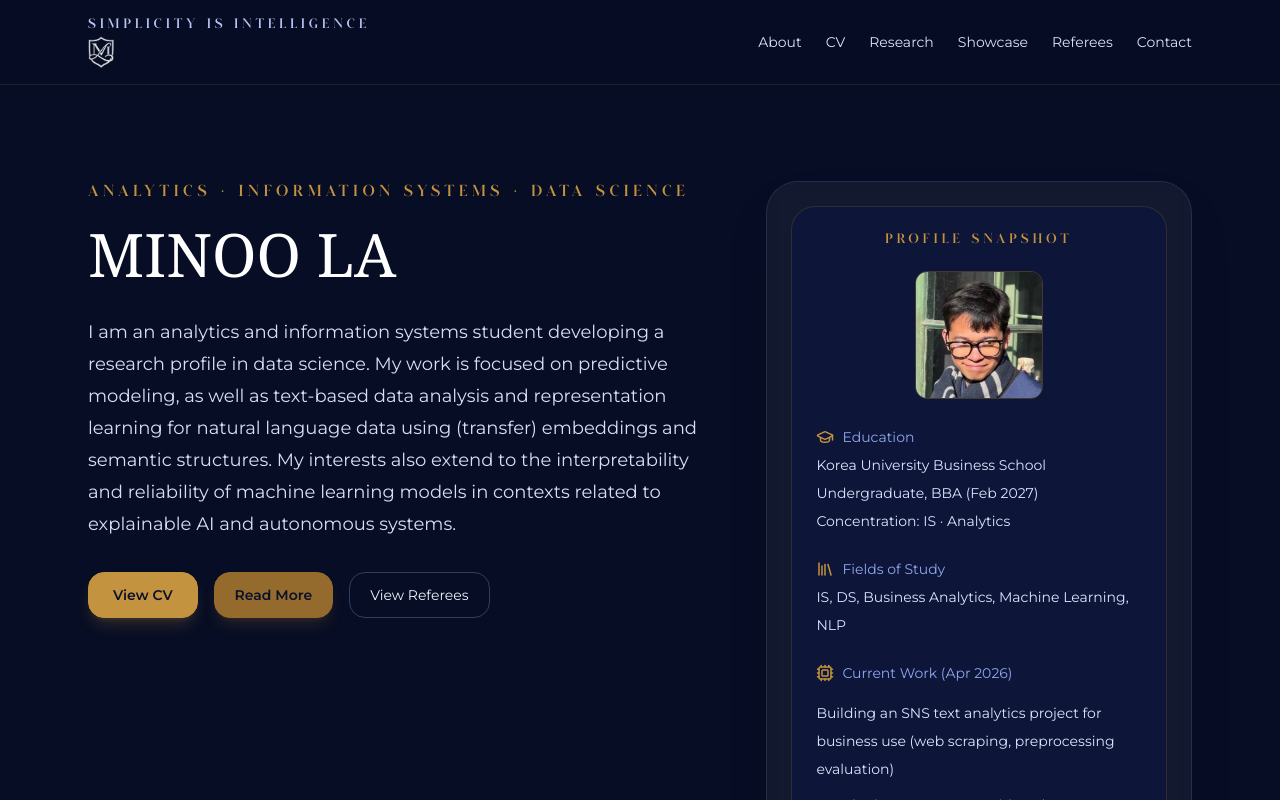
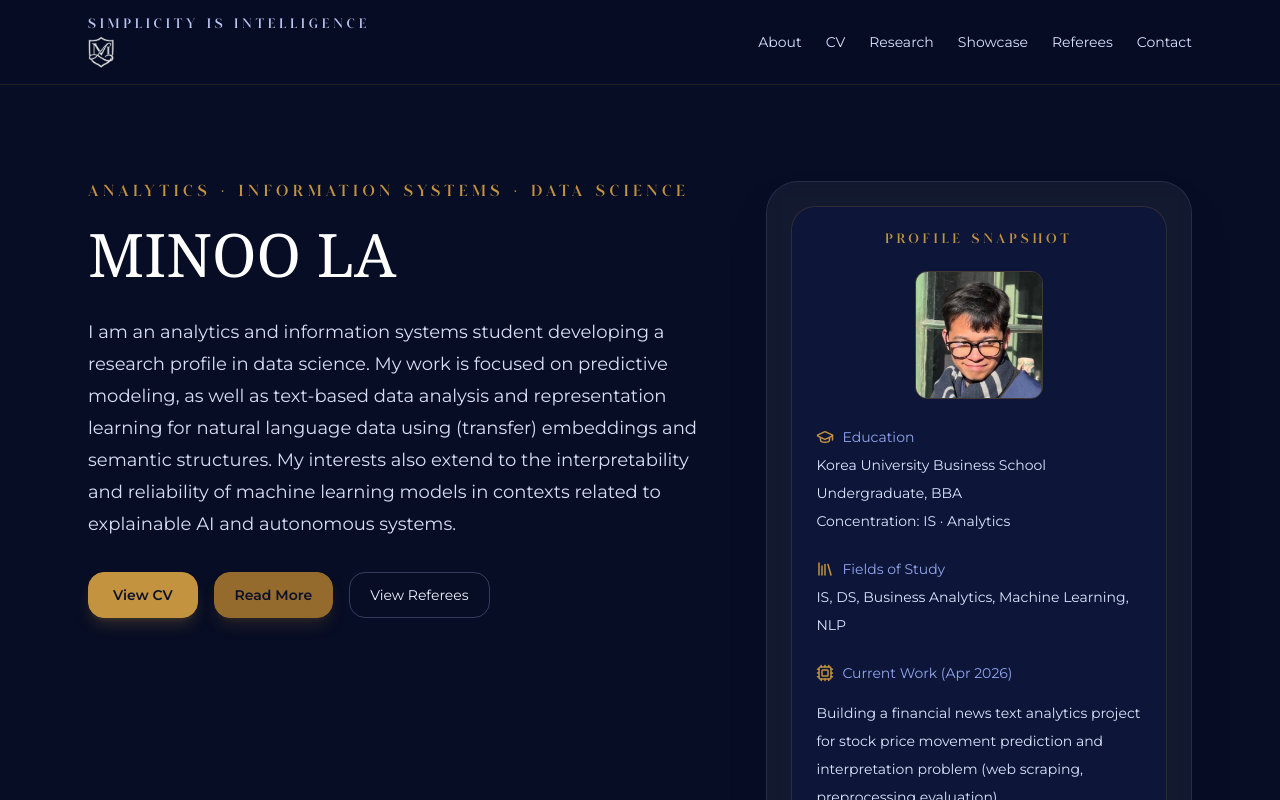
Before and after one commit to la-minoo/laminoo-site, a Next.js app: page / in a window 1280 px wide. Shown: the top 800 px of the page. Built offline with nearby package versions, Linux system fonts and the light colour scheme.

Commit message:
Update CW section

```diff
--- a/app/page.tsx
+++ b/app/page.tsx
@@ -295,7 +295,7 @@ export default function AcademicPersonalSite() {
                     <p>Education</p>
                   </div>
                   <p>Korea University Business School</p>
-                  <p>Undergraduate, BBA (Feb 2027)</p>
+                  <p>Undergraduate, BBA</p>
                   <p>Concentration: IS · Analytics</p>
                 </div>
 
@@ -315,7 +315,8 @@ export default function AcademicPersonalSite() {
 
                   <div className="mt-3 space-y-2 text-sm leading-7 text-[#dce5ff] font-[Montserrat]">
                     <p>
-                      Building an SNS text analytics project for business use
+                      Building a financial news text analytics project for stock price movement
+                      prediction and interpretation problem
                       (web scraping, preprocessing evaluation)
                     </p>
 
```
